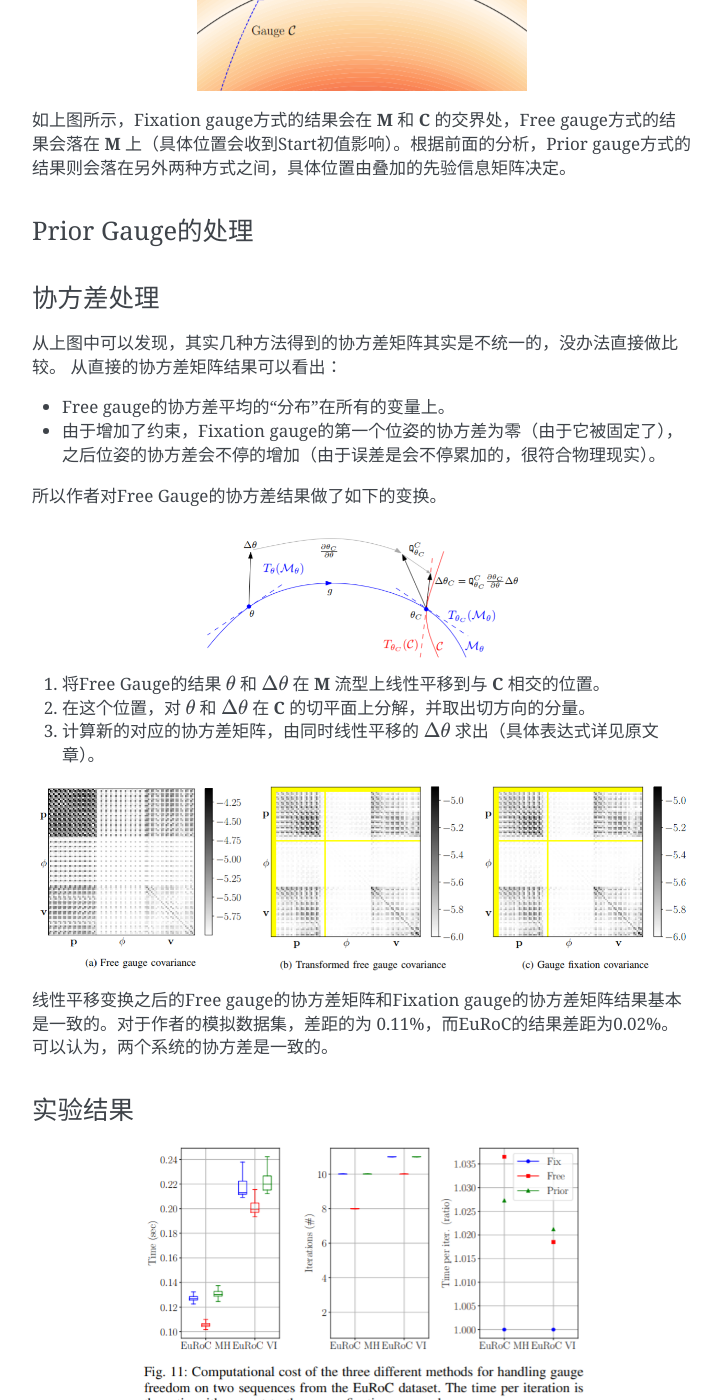
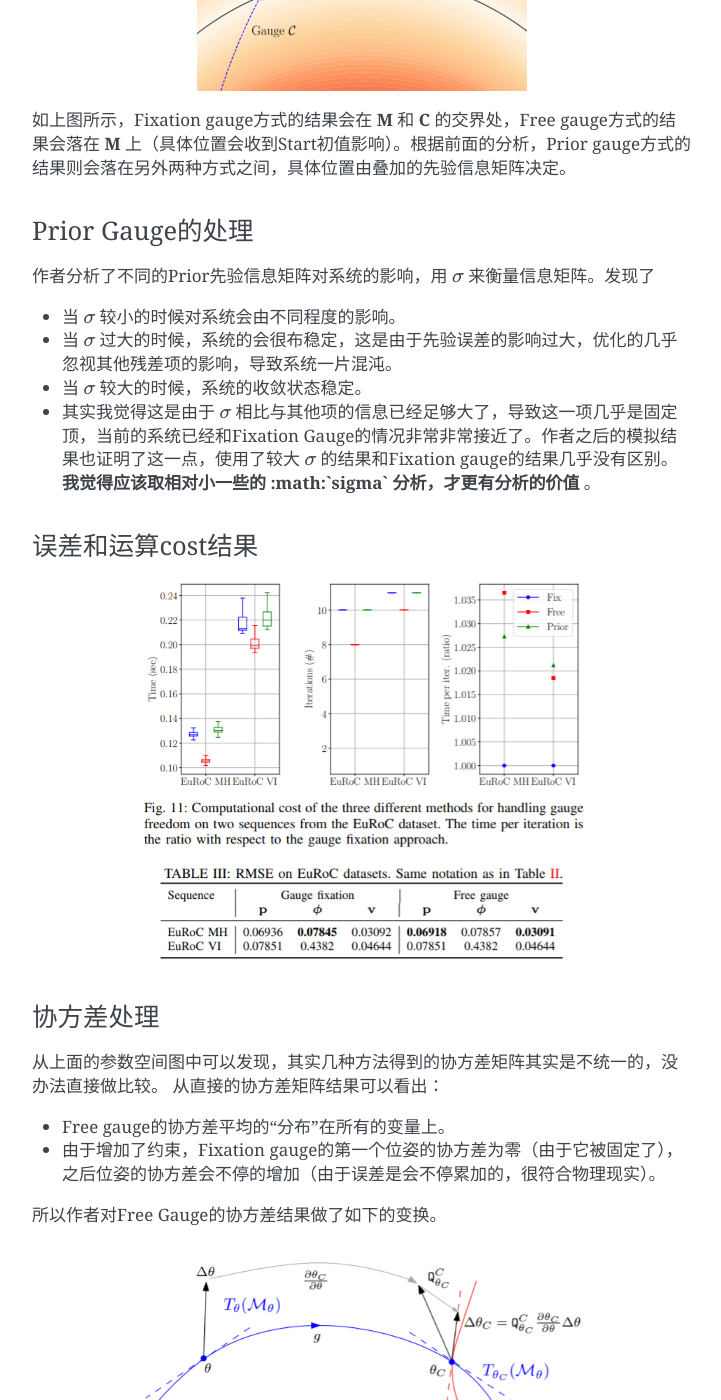
Before and after one commit to gggliuye/VIO, a Sphinx documentation site: the page built from docs/deepblue/tmp.rst, in a window 1280 px wide and 1400 px high, scrolled down 1408 px. Shown: the whole window, without its empty margins (388-1109 px from the left). Built offline with Sphinx 7.4.7, drawn with Linux system fonts in a browser that asks for light colours; some of the changed text lies outside the part shown.

Commit message:
Update tmp.rst

```diff
--- a/docs/deepblue/tmp.rst
+++ b/docs/deepblue/tmp.rst
@@ -43,12 +43,27 @@
 
 Prior Gauge的处理
 ~~~~~~~~~~~~~~~~~~~~~
+作者分析了不同的Prior先验信息矩阵对系统的影响，用 :math:`\sigma` 来衡量信息矩阵。发现了
+
+* 当 :math:`\sigma` 较小的时候对系统会由不同程度的影响。
+* 当 :math:`\sigma` 过大的时候，系统的会很布稳定，这是由于先验误差的影响过大，优化的几乎忽视其他残差项的影响，导致系统一片混沌。
+* 当 :math:`\sigma` 较大的时候，系统的收敛状态稳定。
+
+* 其实我觉得这是由于 :math:`\sigma` 相比与其他项的信息已经足够大了，导致这一项几乎是固定顶，当前的系统已经和Fixation Gauge的情况非常非常接近了。作者之后的模拟结果也证明了这一点，使用了较大 :math:`\sigma` 的结果和Fixation gauge的结果几乎没有区别。 **我觉得应该取相对小一些的 :math:`\sigma` 分析，才更有分析的价值** 。
+
+误差和运算cost结果
+~~~~~~~~~~~~~~~~~~~~~~~~
+
+
+.. image:: images/eurocResult.PNG
+   :width: 70%
+   :align: center
 
 
 协方差处理
 ~~~~~~~~~~~~~~~~~~~~~~~~~~~~~
 
-从上图中可以发现，其实几种方法得到的协方差矩阵其实是不统一的，没办法直接做比较。
+从上面的参数空间图中可以发现，其实几种方法得到的协方差矩阵其实是不统一的，没办法直接做比较。
 从直接的协方差矩阵结果可以看出：
 
 * Free gauge的协方差平均的“分布”在所有的变量上。
@@ -57,7 +72,7 @@
 所以作者对Free Gauge的协方差结果做了如下的变换。
 
 .. image:: images/manifordTranform.PNG
-   :width: 50%
+   :width: 70%
    :align: center
 
 1. 将Free Gauge的结果 :math:`\theta` 和 :math:`\Delta \theta` 在 **M** 流型上线性平移到与 **C** 相交的位置。
@@ -69,15 +84,8 @@
    :align: center
 
 线性平移变换之后的Free gauge的协方差矩阵和Fixation gauge的协方差矩阵结果基本是一致的。对于作者的模拟数据集，差距的为
-0.11%，而EuRoC的结果差距为0.02%。可以认为，两个系统的协方差是一致的。
+0.11%，而EuRoC的结果差距为0.02%。可以认为两个系统的协方差是一致的。
 
 
-实验结果
-~~~~~~~~~~~~~~~~~~~~~~~~
-
-
-.. image:: images/eurocResult.PNG
-   :width: 70%
-   :align: center
 
 .. [#] Zhang Z, Gallego G, Scaramuzza D. On the comparison of gauge freedom handling in optimization-based visual-inertial state estimation[J]. IEEE Robotics and Automation Letters, 2018, 3(3): 2710-2717.
```
